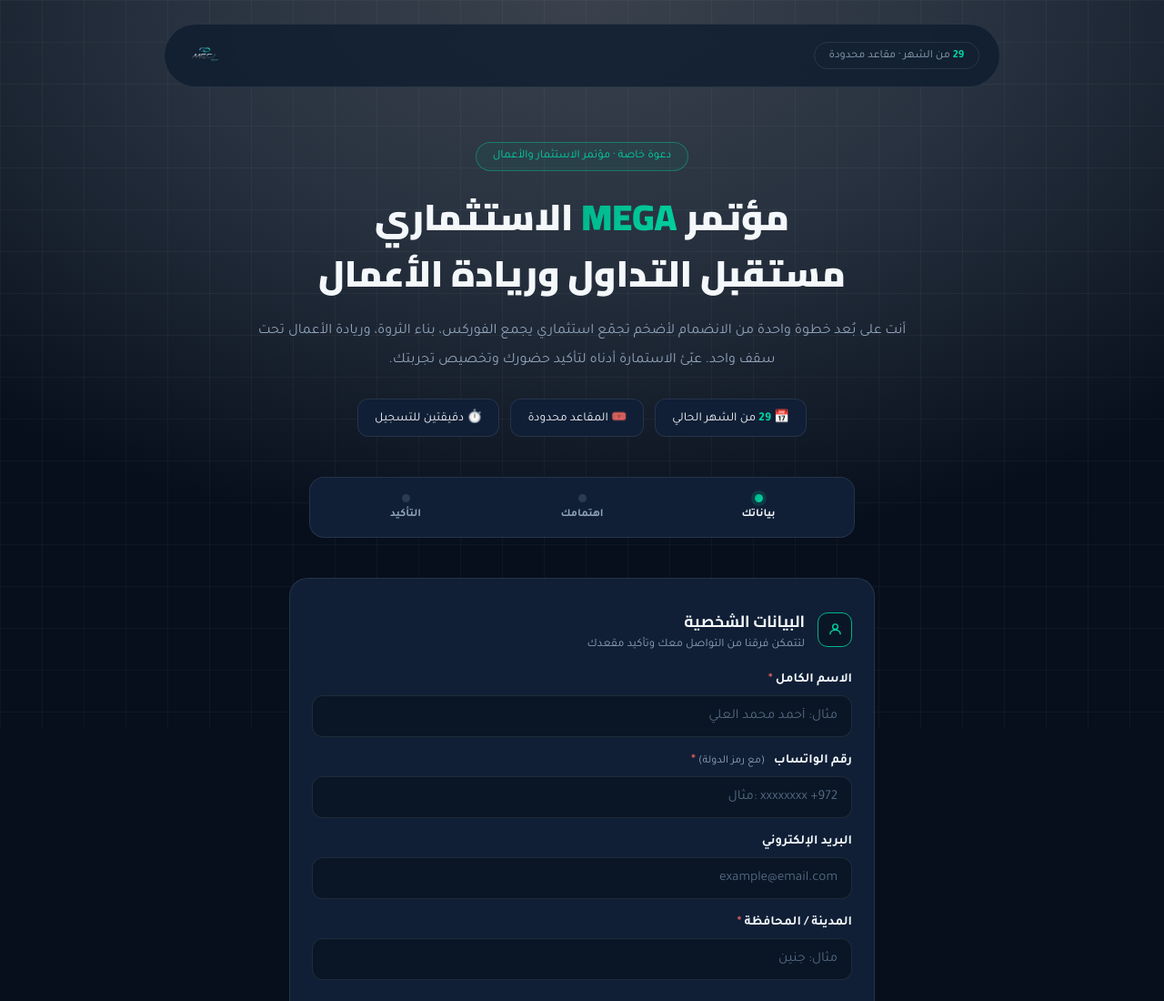
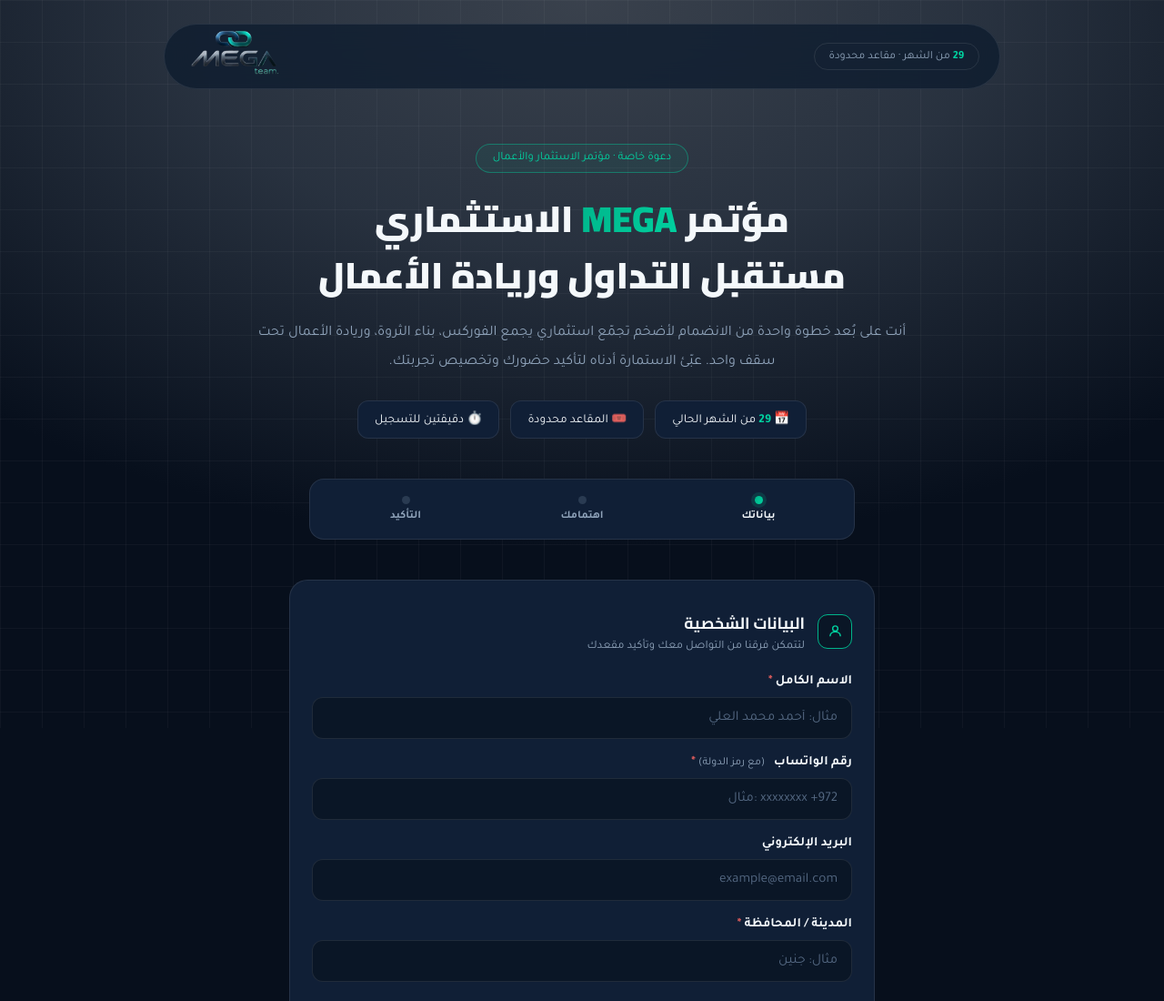
Before and after one commit to mmdllm739-hub/Trading-Questionnaire, a website: page index.html in a window 1280 px wide. Shown: the top 1100 px of the page at 91% size. Drawn offline with Linux system fonts and the light colour scheme.

Commit message:
Enlarge logo

```diff
--- a/index.html
+++ b/index.html
@@ -183,7 +183,7 @@
   <div class="navbar">
     <div class="nav-tag"><b>29</b> من الشهر · مقاعد محدودة</div>
     <div class="nav-logo">
-      <img src="mega_logo.png" alt="MEGA team" style="height: 48px; object-fit: contain;">
+      <img src="mega_logo.png" alt="MEGA team" style="height: 120px; margin: -35px 0; object-fit: contain; transform: scale(1.3);">
     </div>
   </div>
 
```
